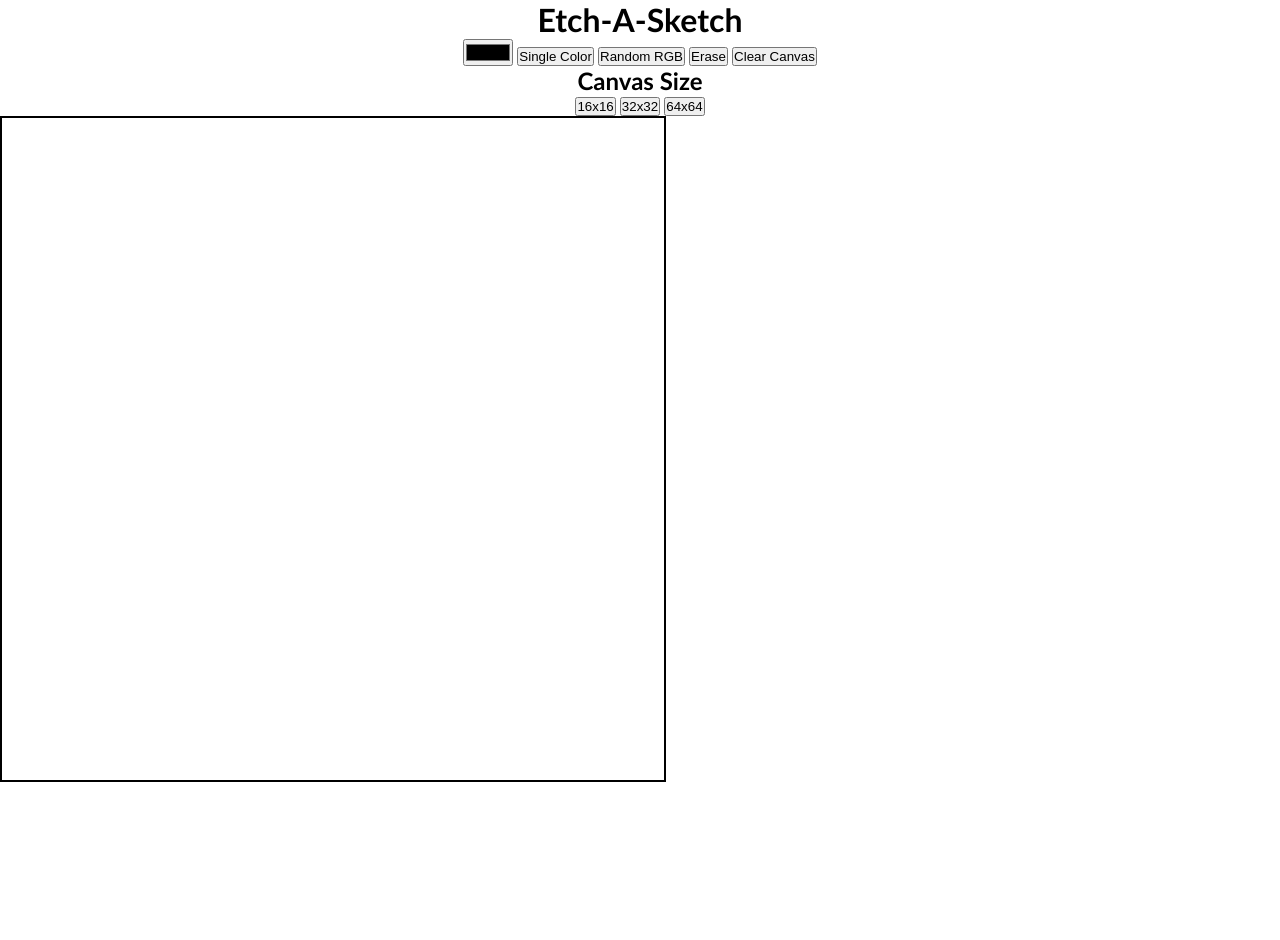
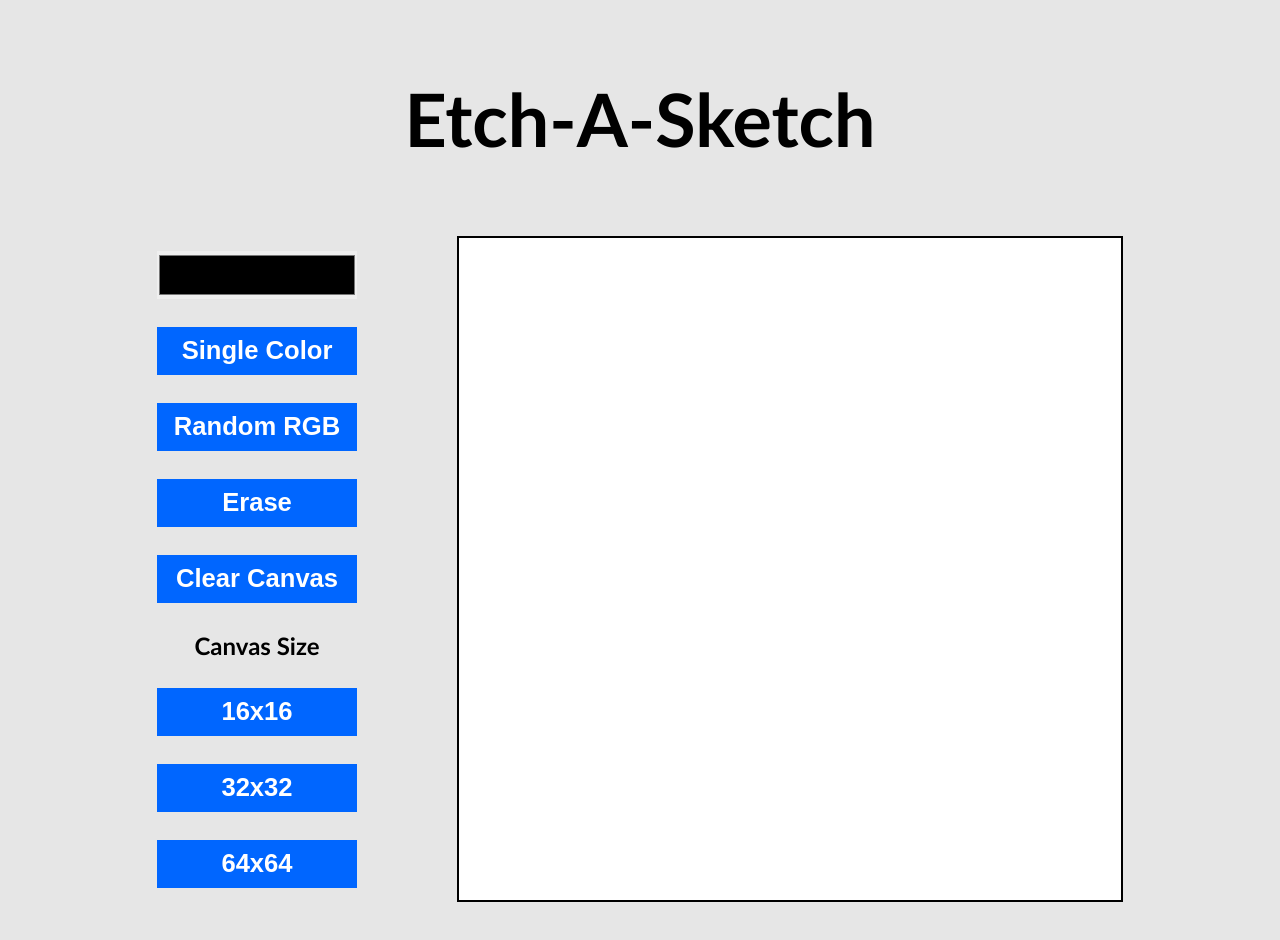
Before and after one commit to ExtF8/EtchSketch, a plain HTML site: page index.html in a window 1280 px wide. Before the commit the page ends 882 px from the top, so only its background shows below. Drawn offline with Linux system fonts and the light colour scheme.

Commit message:
Added button layouts n styles

```diff
--- a/style.css
+++ b/style.css
@@ -16,16 +16,151 @@ body {
     font-family: 'Gill Sans', 'Gill Sans MT', Calibri, 'Trebuchet MS', sans-serif;
     text-align: center;
     margin-bottom: 100px;
+    background-color: #E6E6E6;
+}
+
+header {
+    padding: 2em;
+    font-size: 2.3rem;
+}
+
+
+.content-wrapper {
+    display: flex;
+    align-items: center;
+    justify-content: center;
+    gap: 100px;
+    max-width: 1100px;
+    margin: 0 auto;
+
+}
+
+.settings {
+    display: flex;
+    flex-direction: column;
+    justify-content: center;
+    align-items: center;
+    gap: 28px;
+    width: 200px;
 }
 
 #grid-container {
     display: grid;
-    max-width: 666px;
+    width: 666px;
     height: 666px;
     border: 2px solid black;
+    background-color: #fff;
 }
 
 .grid-cell {
     user-select: none;
     /* border: 1px solid red; */
+
 }
+
+/* #canvas-size-btn {
+    display: flex;
+    flex-direction: column;
+    justify-content: space-between;
+    align-items: center;
+
+} */
+
+
+input[type='color'] {
+    border: none;
+    height: 3rem;
+    width: 100%;
+    cursor: pointer;
+    user-select: none;
+    -webkit-user-select: none;
+    touch-action: manipulation;
+}
+.button-58 {
+    /* display: inline-flex; */
+    align-items: center;
+    justify-content: center;
+    background-color: #06f;
+    border: none;
+    color: #fff;
+    cursor: pointer;
+    font-size: 1.6rem;
+    font-weight: 600;
+    height: 3rem;
+    width: 100%;
+    outline: 0;
+    padding: 0 1rem;
+    text-decoration: none;
+    transition: all .3s;
+    user-select: none;
+    -webkit-user-select: none;
+    touch-action: manipulation;
+}
+
+.button-58:focus {
+    color: #171e29;
+}
+
+.button-58:hover {
+    background-color: #3385ff;
+    border-color: #3385ff;
+    fill: #06f;
+}
+
+.button-58:active {
+    background-color: #3385ff;
+    border-color: #3385ff;
+    fill: #06f;
+}
+
+.selected-btn {
+    background-color: #2842E0;
+    border-color: #2842E0;
+    fill: #2842E0;
+    color: #171e29;
+}
+
+/* MEDIA QUERIES */
+
+@media (max-width: 1200px) {
+    .content-wrapper {
+      justify-content: center;
+    }
+  }
+
+@media (max-width: 850px) {
+    .content-wrapper{
+    gap: 5px;
+    }
+
+    .settings {
+      width: 150px;
+      gap: 6px;
+    }
+
+    .grid-container {
+      width: 400px;
+      height: 400px;
+    }
+  }
+
+@media (max-width: 650px) {
+    .title {
+      font-size: 50px;
+    }
+
+    .content-wrapper {
+      flex-direction: column-reverse;
+    }
+
+    .grid-container {
+      width: 300px;
+      height: 300px;
+    }
+  }
+
+@media (min-width: 768px) {
+    .button-58 {
+        min-width: 170px;
+  }
+}
```
